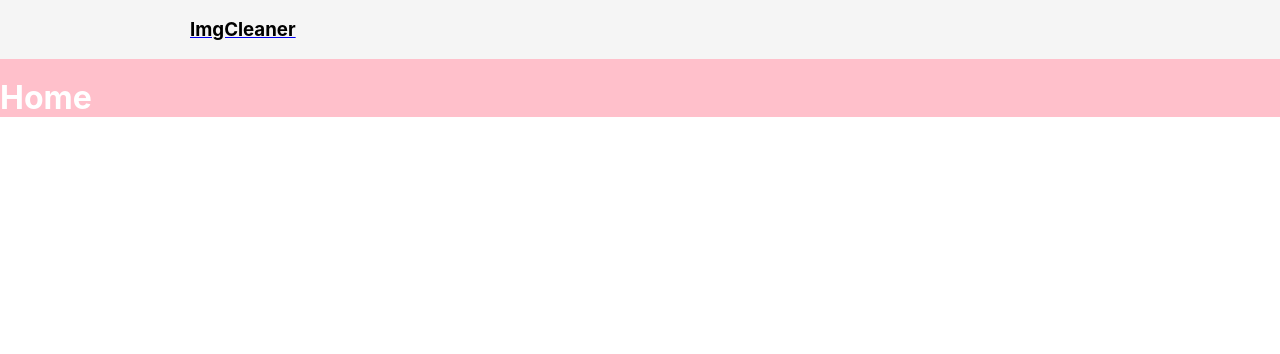
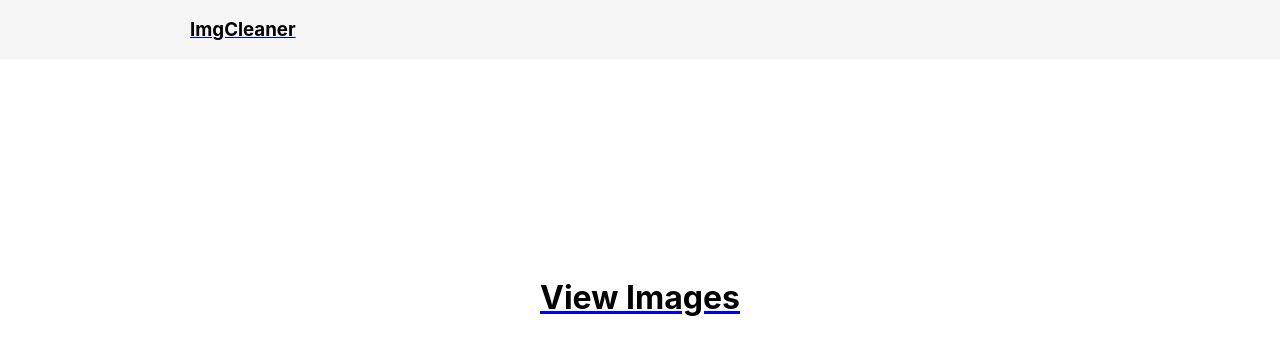
Before and after one commit to jackhkmatthews/google-vision-image-search, a React (Create React App) app: page / in a window 1280 px wide. Shown: the top 354 px of the page. Built offline with nearby package versions, Linux system fonts and the light colour scheme.

Commit message:
feat(home): add images link

```diff
--- a/src/components/home/home.component.tsx
+++ b/src/components/home/home.component.tsx
@@ -6,7 +6,11 @@ const Home: React.FC = () => {
   return (
     <S.Home>
       <Navbar />
-      <S.Title>Home</S.Title>
+      <S.Inner>
+        <S.Link to={"/images"}>
+          <S.Title>View Images</S.Title>
+        </S.Link>
+      </S.Inner>
     </S.Home>
   );
 };
--- a/src/components/home/home.styles.tsx
+++ b/src/components/home/home.styles.tsx
@@ -1,9 +1,17 @@
 import styled from "styled-components/macro";
+import { NavLink } from "react-router-dom";
 
-export const Home = styled.div`
-  background-color: pink;
+export const Home = styled.div``;
+
+export const Inner = styled.div`
+  padding: 200px 0;
+  text-align: center;
+`;
+
+export const Link = styled(NavLink)`
+  display: inline-block;
 `;
 
 export const Title = styled.h1`
-  color: white;
+  color: ${props => props.theme.colors.black};
 `;
```
